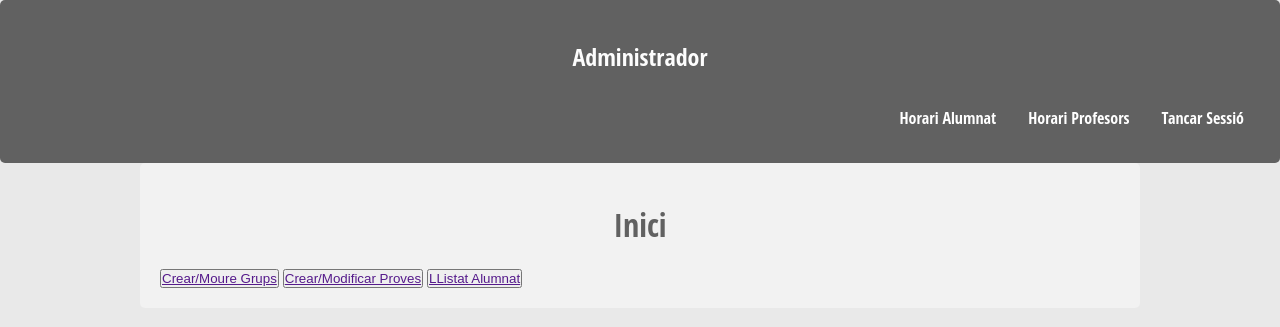
After one commit to adrigd03/Projecte-Activitat-cohesio, a PHP site: page /Vista/inici.vista.php in a window 1280 px wide. The commit adds this page. Shown: the top 327 px of the page. Run offline with PHP 8.4, Linux system fonts and the light colour scheme.

Commit message:
Vista inici

```diff
--- a/Controlador/index.php
+++ b/Controlador/index.php
@@ -1,3 +1,7 @@
 <?php
 require_once("../Vista/index.vista.php");
+
+
+
+
 ?>
--- /dev/null
+++ b/Estils/estils.css
@@ -0,0 +1,128 @@
+/** Autor: Paras Navlani **/
+* {
+	margin: 0;
+	padding: 0;
+	-webkit-box-sizing: border-box;
+	-moz-box-sizing: border-box;
+	box-sizing: border-box;
+}
+
+body {
+	background: #e9e9e9;
+	color: #2e2e2e;
+	font-family: 'Open Sans Condensed', sans-serif;
+}
+
+.contenidor {
+	width: 90%;
+	max-width: 1000px;
+	margin: auto;
+}
+
+h1 {
+	margin: 20px 0;
+	text-align: center;
+	font-family: 'Open Sans Condensed', sans-serif;
+	color: #616161;
+	font-weight: black;
+}
+
+h2 {
+	margin: 20px 0;
+	text-align: center;
+	font-family: 'Open Sans Condensed', sans-serif;
+	color: #fdfdfd;
+	font-weight: black;
+}
+
+h4 {
+	margin: 20px 0;
+	text-align: center;
+	font-family: 'Open Sans Condensed', sans-serif;
+	color: #002a69;
+	font-weight: black;
+}
+
+.contenidor .articles {
+	margin-bottom: 20px;
+}
+
+.contenidor .articles ul button {
+	list-style: none;
+}
+
+.contenidor .articles ul li button {
+	padding:15px 10px;
+	border-bottom: 1px solid #c8c8c8;
+}
+
+
+
+
+
+/* Navbar */
+ .navbar {
+            background-color: #616161;
+            overflow: hidden;
+        }
+
+.navbar a {
+            float: right;
+            display: block;
+            color: white;
+            text-align: center;
+            padding: 14px 16px;
+            text-decoration: none;
+        }
+
+
+        input[type=text], select {
+            width: 100%;
+            padding: 12px 20px;
+            margin: 8px 0;
+            display: inline-block;
+            border: 1px solid #ccc;
+            border-radius: 4px;
+            box-sizing: border-box;
+          }
+
+          input[type=submit] {
+            width: 100%;
+            background-color: #3c3c3c;
+            color: white;
+            padding: 14px 20px;
+            margin: 8px 0;
+            border: none;
+            border-radius: 4px;
+            cursor: pointer;
+          }
+
+          input[type=submit]:hover {
+            background-color: #535454;
+          }
+
+          div {
+            border-radius: 5px;
+            background-color: #f2f2f2;
+            padding: 20px;
+          }
+
+		  input[type=number], select {
+            width: 100%;
+            padding: 12px 20px;
+            margin: 8px 0;
+            display: inline-block;
+            border: 1px solid #ccc;
+            border-radius: 4px;
+            box-sizing: border-box;
+          }
+
+		  textarea[type=text], select {
+            width: 100%;
+            padding: 12px 20px;
+            margin: 8px 0;
+            display: inline-block;
+            border: 1px solid #ccc;
+            border-radius: 4px;
+            box-sizing: border-box;
+          }
--- /dev/null
+++ b/Vista/inici.vista.php
@@ -0,0 +1,33 @@
+
+<!-- Paras Navlani -->
+<!DOCTYPE html>
+<html lang="en">
+<head>
+	<meta charset="UTF-8">
+	<meta name="viewport" content="width=device-width, user-scalable=no, initial-scale=1.0, maximum-scale=1.0, minimum-scale=1.0">
+	<link rel="stylesheet" href="../Estils/estils.css">
+	<title>Incici</title>
+</head>
+<body>
+
+<div class="navbar">
+
+    <h2 class="align-center">Administrador</h2>
+    <a href="">Tancar Sessió</a>
+    <a href="">Horari Profesors</a>
+    <a href="">Horari Alumnat</a>
+
+
+</div>
+  <!--Opcions -->
+<div class="contenidor">
+		<h1>Inici</h1>
+
+    <button><a href="">Crear/Moure Grups</a></button>
+    <button><a href="">Crear/Modificar Proves</a></button>
+    <button><a href="">LListat Alumnat</a></button>
+
+
+</div>
+</body>
+</html>
```
